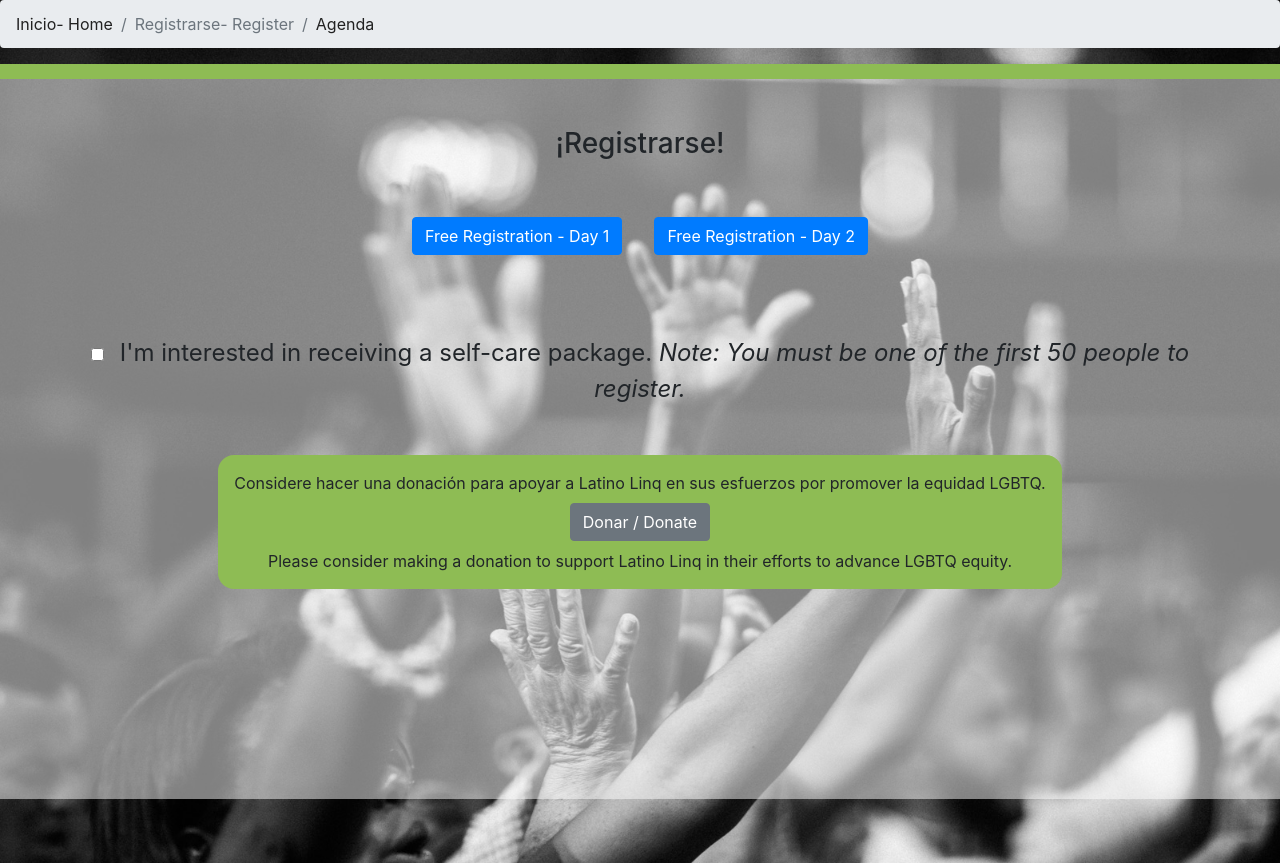
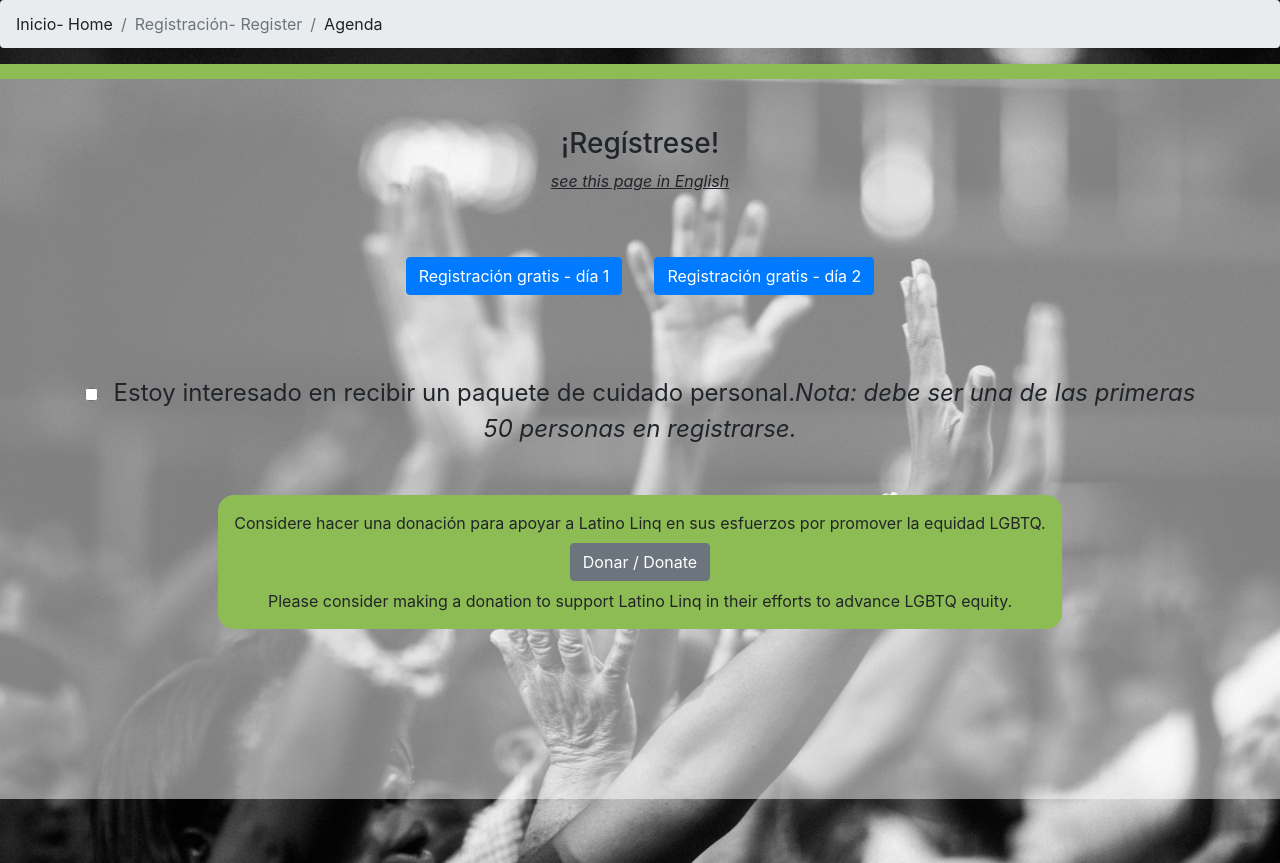
Before and after one commit to scottrollan/linq-events, a React (Create React App) app: page /Register in a window 1280 px wide. Built offline with nearby package versions, Linux system fonts and the light colour scheme; the HTML template or start-up script is replaced by a standard one.

Commit message:
spelling errors, translate register page

```diff
--- a/src/components/Menu.js
+++ b/src/components/Menu.js
@@ -10,7 +10,7 @@ export default function Menu() {
         Inicio<span className={styles.eng}> - Home</span>
       </Link>
       <Link to="/Register" className="breadcrumb-item" id="register">
-        Registrarse<span className={styles.eng}> - Register</span>
+        Registración<span className={styles.eng}> - Register</span>
       </Link>
       <Link to="/Agenda" className="breadcrumb-item" id="agenda">
         Agenda
--- a/src/components/pages/Register.js
+++ b/src/components/pages/Register.js
@@ -11,17 +11,75 @@ export default function Register() {
     $('#regalitoBtn').toggle('display');
   };
 
+  const showEnglish = () => {
+    $('#registerEng').css('display', 'flex');
+    $('#registerEsp').hide();
+  };
+  const showSpanish = () => {
+    $('#registerEsp').css('display', 'flex');
+    $('#registerEng').hide();
+  };
+
   useEffect(() => {
     $('#register').addClass('active');
   });
   return (
     <div>
       <Menu />
+      <div className={styles.register}>
         <MessagePopup />
-      <div className={styles.register}>
+        <div id="registerEsp" className={styles.registerEsp}>
           <div className={styles.header}>
-          <h3>¡Registrarse!</h3>
+            <h3>¡Regístrese!</h3>
           </div>
+          <p className={styles.translate} onClick={() => showEnglish()}>
+            <em>
+              <u>see this page in English</u>
+            </em>
+          </p>
+          <div className={styles.section}>
+            <Button
+              className={styles.button}
+              href="https://latinolinq-org.zoom.us/meeting/register/tJUlfu6hpj0vHdNgOVKitA_jvgEF8zKlYqVd"
+              target="_blank"
+              rel="noopener noreferrer"
+            >
+              Registración gratis - día 1
+            </Button>
+            <Button
+              className={styles.button}
+              href="https://latinolinq-org.zoom.us/meeting/register/tJUpce2qpjosGtVA0-vBjSFZqLDe9wESo98D"
+              target="_blank"
+              rel="noopener noreferrer"
+            >
+              Registración gratis - día 2
+            </Button>
+          </div>
+          <div className={styles.section}>
+            <input
+              type="checkbox"
+              id="regalito"
+              name="checkbox"
+              onChange={(e) => handleChange(e)}
+              style={{ fontSize: '24px' }}
+            />
+            <span style={{ marginLeft: '1rem', fontSize: '24px' }}>
+              Estoy interesado en recibir un paquete de cuidado personal.
+              <em>
+                Nota: debe ser una de las primeras 50 personas en registrarse.
+              </em>{' '}
+            </span>
+          </div>
+        </div>
+        <div id="registerEng" className={styles.registerEng}>
+          <div className={styles.header}>
+            <h3>Register!</h3>
+          </div>
+          <p className={styles.translate} onClick={() => showSpanish()}>
+            <em>
+              <u>ver esta página en español</u>
+            </em>
+          </p>
           <div className={styles.section}>
             <Button
               className={styles.button}
@@ -50,14 +108,17 @@ export default function Register() {
             />
             <span style={{ marginLeft: '1rem', fontSize: '24px' }}>
               I'm interested in receiving a self-care package.{' '}
-            <em>Note: You must be one of the first 50 people to register. </em>{' '}
+              <em>
+                Note: You must be one of the first 50 people to register.{' '}
+              </em>{' '}
             </span>
+          </div>
         </div>
         <div>
           <Button
             className={`${styles.button} ${styles.regalitoBtn}`}
             id="regalitoBtn"
-            href="https://secure.everyaction.com/JLZYxY_D9kqnTm7ezSa0bA2 "
+            href="https://docs.google.com/forms/d/1AoerqGOUNMENUzHf3jz4co3MpDTUdTGswSo-9kWXBNk/edit"
           >
             Click here to fill out the entry form
           </Button>
--- a/src/components/pages/Register.module.scss
+++ b/src/components/pages/Register.module.scss
@@ -8,6 +8,19 @@
   align-items: center;
   padding: 3rem;
   background-color: var(--overlay-light);
+}
+.registerEsp,
+.registerEng {
+  display: flex;
+  flex-direction: column;
+}
+.registerEng {
+  display: none;
+}
+.translate {
+  &:hover {
+    cursor: pointer;
+  }
 }
 .header {
   display: flex;
```
Lines whose indentation alone changed are shown as unchanged.
